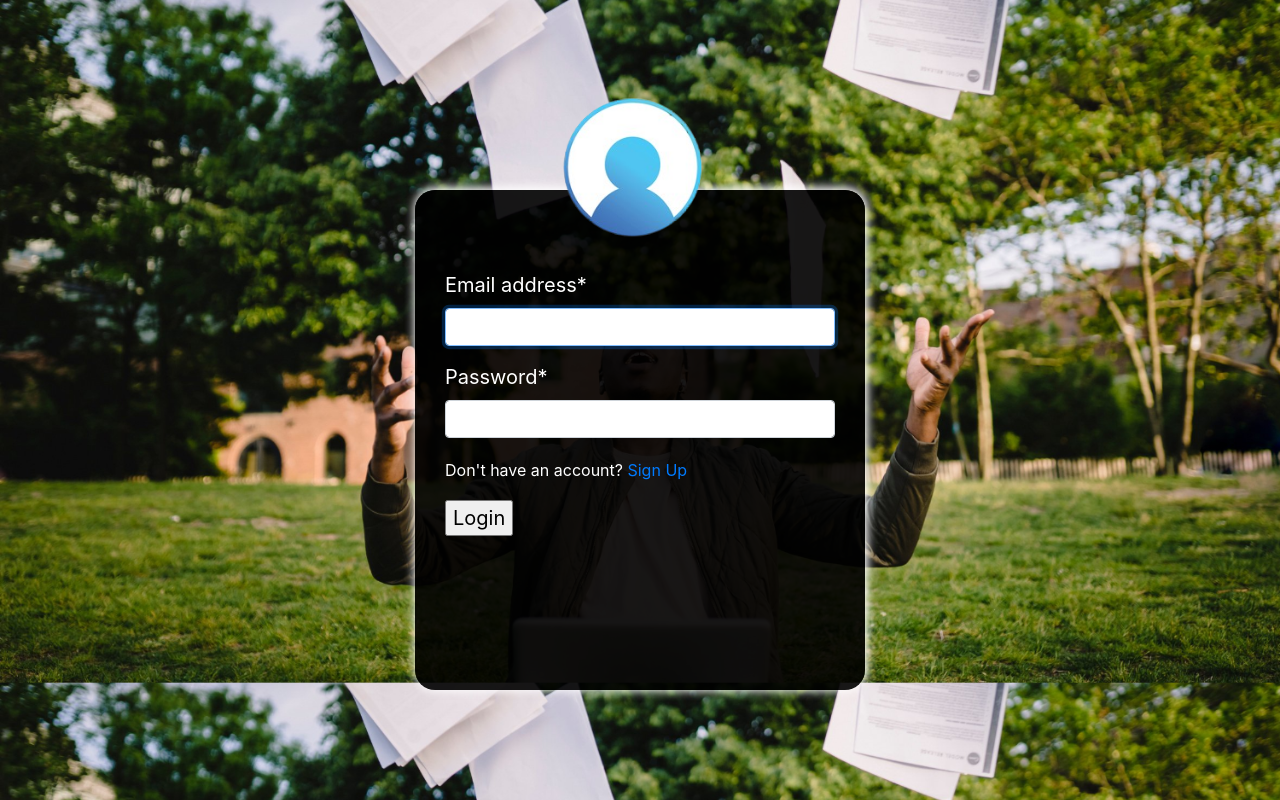
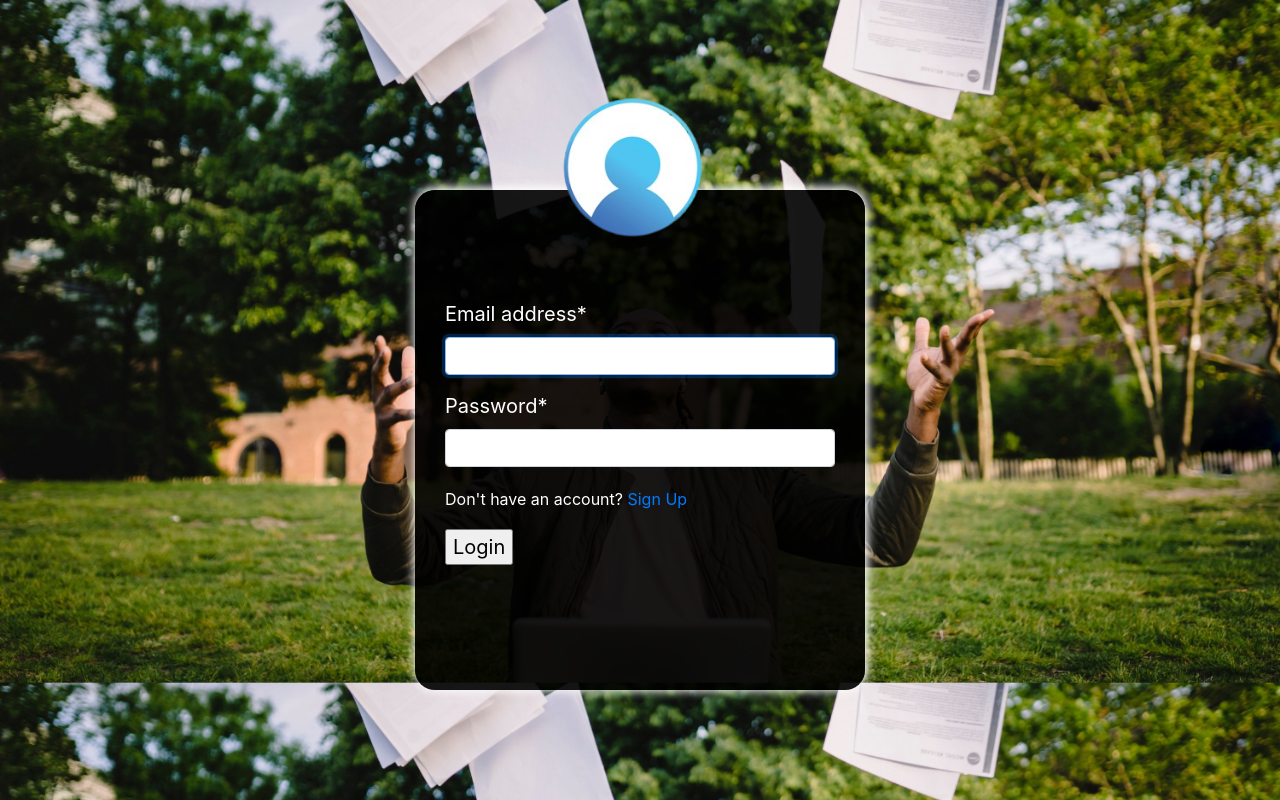
Before and after one commit to izudada/resume_builder, a Django app: page /login/ in a window 1280 px wide. Run offline with Django 3.2, Linux system fonts and the light colour scheme; some libraries are stand-ins or nearby versions.

Commit message:
Add flex to login

```diff
--- a/static/css/main.css
+++ b/static/css/main.css
@@ -13,7 +13,10 @@ body{
     height: 500px;
     box-sizing: border-box;
     background: rgba(0, 0, 0, 0.9);
-    padding: 80px 30px 0 30px;
+    padding: 0 30px;
+    display: flex;
+    flex-direction: column;
+    justify-content: center;
     border-radius: 20px;
     box-shadow: 1px -1px 10px 2px rgb(255, 255, 255);
     font-size: 15pt;
```
